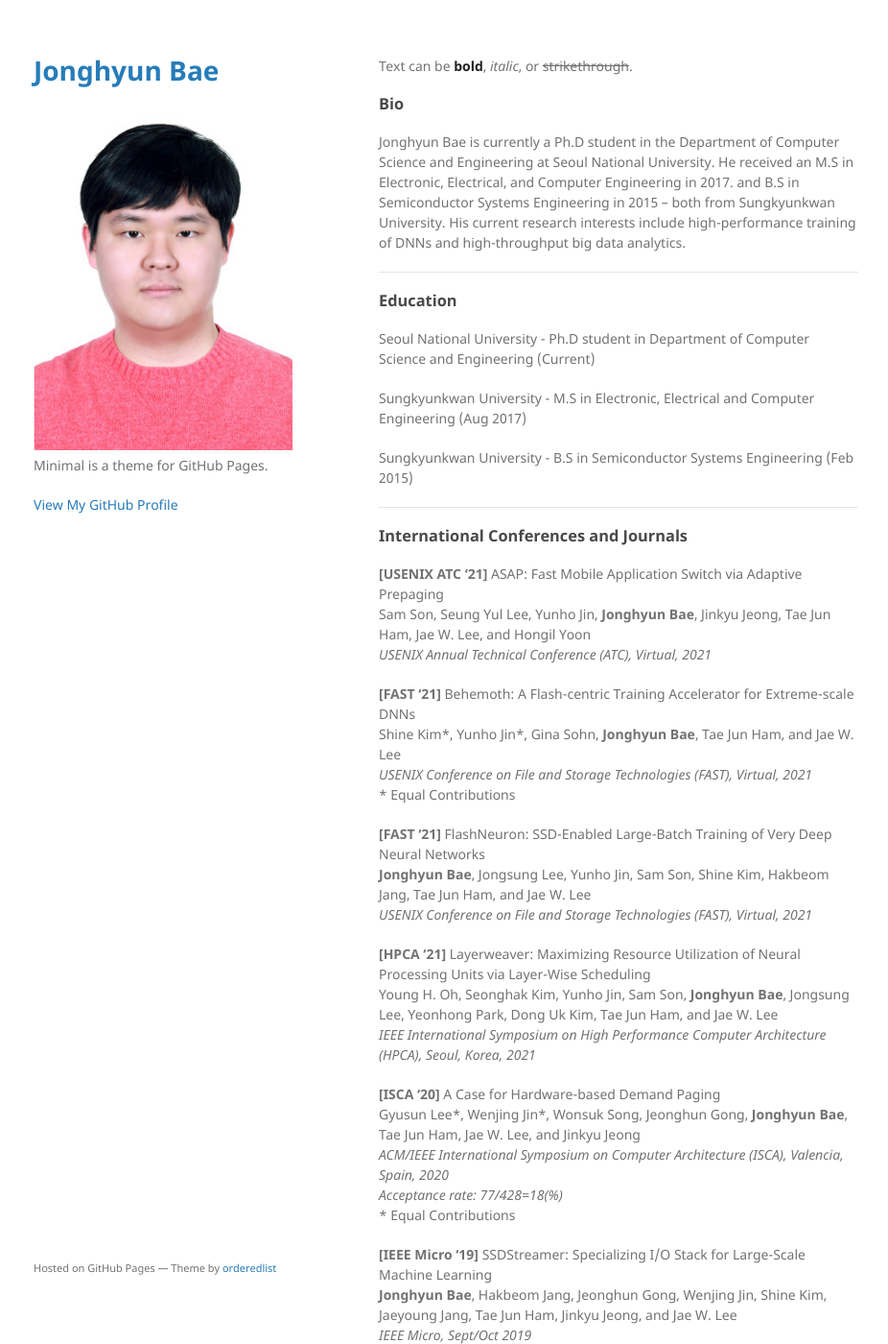
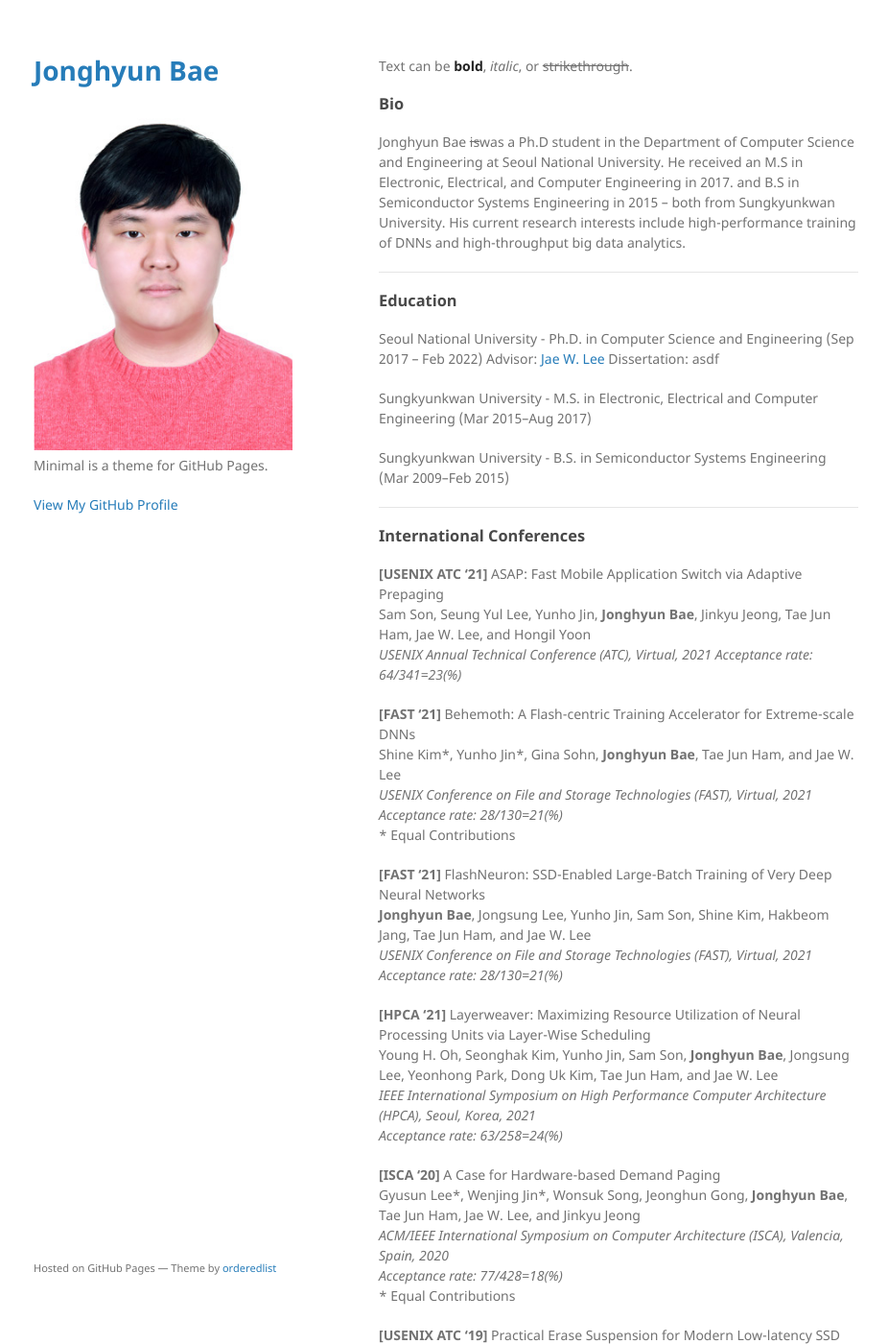
Before and after one commit to JonghyunBae/jonghyunbae.github.io, a Jekyll site: the page built from index.md, in a window 1280 px wide and 1400 px high. Shown: the whole window at 96% size, without its empty margins (175-1101 px from the left). Built offline with Jekyll 4.4.1, drawn with Linux system fonts in a browser that asks for light colours; some of the changed text lies outside the part shown.

Commit message:
update contents

```diff
--- a/index.md
+++ b/index.md
@@ -6,7 +6,7 @@ Text can be **bold**, _italic_, or ~~strikethrough~~.
 
 ### Bio
 
-Jonghyun Bae is currently a Ph.D student in the Department of Computer Science
+Jonghyun Bae ~~is~~was a Ph.D student in the Department of Computer Science
 and Engineering at Seoul National University. He received an M.S in Electronic,
 Electrical, and Computer Engineering in 2017. and B.S in Semiconductor Systems
 Engineering in 2015 -- both from Sungkyunkwan University. His current research
@@ -16,35 +16,45 @@ interests include high-performance training of DNNs and high-throughput big data
 
 ### Education
 
-<span style="font-weight:500">Seoul National University</span> - Ph.D student in Department of Computer Science and Engineering (Current)
+<span style="font-weight:500">Seoul National University</span> - Ph.D. in Computer Science and Engineering (Sep 2017 -- Feb 2022)
+Advisor: [Jae W. Lee](https://iamjaelee.github.io/www/)
+Dissertation: asdf
 
-<span style="font-weight:500">Sungkyunkwan University</span> - M.S in Electronic, Electrical and Computer Engineering (Aug 2017)
+<span style="font-weight:500">Sungkyunkwan University</span> - M.S. in Electronic, Electrical and Computer Engineering (Mar 2015--Aug 2017)
 
-<span style="font-weight:500">Sungkyunkwan University</span> - B.S in Semiconductor Systems Engineering (Feb 2015)
+<span style="font-weight:500">Sungkyunkwan University</span> - B.S. in Semiconductor Systems Engineering (Mar 2009--Feb 2015)
 
 ---
 
-### International Conferences and Journals
+### International Conferences
 <b>[USENIX ATC '21]</b>
 <span style="font-weight:500">ASAP: Fast Mobile Application Switch via Adaptive Prepaging</span><br>
 Sam Son, Seung Yul Lee, Yunho Jin, <b>Jonghyun Bae</b>, Jinkyu Jeong, Tae Jun Ham, Jae W. Lee, and Hongil Yoon<br>
 <i>USENIX Annual Technical Conference (ATC), Virtual, 2021</i>
+<i>Acceptance rate: 64/341=23(%) </i><br>
+
 
 <b>[FAST '21]</b>
 <span style="font-weight:500">Behemoth: A Flash-centric Training Accelerator for Extreme-scale DNNs</span><br>
 Shine Kim\*, Yunho Jin\*, Gina Sohn, <b>Jonghyun Bae</b>, Tae Jun Ham, and Jae W. Lee<br>
 <i>USENIX Conference on File and Storage Technologies (FAST), Virtual, 2021</i><br>
+<i>Acceptance rate: 28/130=21(%) </i><br>
 \* Equal Contributions<br>
+
 
 <b>[FAST '21]</b>
 <span style="font-weight:500">FlashNeuron: SSD-Enabled Large-Batch Training of Very Deep Neural Networks</span><br>
 <b>Jonghyun Bae</b>, Jongsung Lee, Yunho Jin, Sam Son, Shine Kim, Hakbeom Jang, Tae Jun Ham, and Jae W. Lee<br>
 <i>USENIX Conference on File and Storage Technologies (FAST), Virtual, 2021</i><br>
+<i>Acceptance rate: 28/130=21(%) </i><br>
+
 
 <b>[HPCA '21]</b>
 <span style="font-weight:500">Layerweaver: Maximizing Resource Utilization of Neural Processing Units via Layer-Wise Scheduling</span><br>
 Young H. Oh, Seonghak Kim, Yunho Jin, Sam Son, <b>Jonghyun Bae</b>, Jongsung Lee, Yeonhong Park, Dong Uk Kim, Tae Jun Ham, and Jae W. Lee<br>
 <i>IEEE International Symposium on High Performance Computer Architecture (HPCA), Seoul, Korea, 2021</i><br>
+<i>Acceptance rate: 63/258=24(%) </i><br>
+
 
 <b>[ISCA '20]</b>
 <span style="font-weight:500">A Case for Hardware-based Demand Paging</span><br>
@@ -53,22 +63,11 @@ Gyusun Lee\*, Wenjing Jin\*, Wonsuk Song, Jeonghun Gong, <b>Jonghyun Bae</b>, Ta
 <i>Acceptance rate: 77/428=18(%) </i><br>
 \* Equal Contributions<br>
 
-<b>[IEEE Micro '19]</b>
-<span style="font-weight:500">SSDStreamer: Specializing I/O Stack for Large-Scale Machine Learning</span><br>
-<b>Jonghyun Bae</b>, Hakbeom Jang, Jeonghun Gong, Wenjing Jin, Shine Kim, Jaeyoung Jang, Tae Jun Ham, Jinkyu Jeong, and Jae W. Lee <br>
-<i>IEEE Micro, Sept/Oct 2019</i>
-
 
 <b>[USENIX ATC '19]</b>
 <span style="font-weight:500">Practical Erase Suspension for Modern Low-latency SSD</span><br>
 Shine Kim, <b>Jonghyun Bae</b>, Hakbeom Jang, Wenjing Jin, Jeonghun Gong, Seungyeon Lee, Tae Jun Ham, and Jae W. Lee<br>
 <i>USENIX Annual Technical Conference (ATC), Renton, WA, 2019</i>
-
-
-<b>[IEICE TIS '19]</b>
-<span style="font-weight:500">Eager Memory Managerment for In-Memory Data Analytics</span><br>
-Hakbeom Jang, <b>Jonghyun Bae</b>, Tae Jun Ham, and Jae W. Lee<br>
-<i>IEICE Transactions on Information and Systems, 2018</i>
 
 
 <b>[BigData '17]</b>
@@ -84,8 +83,22 @@ ChungHa Sung, <u>JongHyun Bae</u>, SangGi Hong, TaeJoon Song, Jae W. Lee, and Ju
 <i>The R User Conference, Los Angeles, CA, July 2014</i>
 
 
+
+### International Journals
+<b>[IEEE Micro '19]</b>
+<span style="font-weight:500">SSDStreamer: Specializing I/O Stack for Large-Scale Machine Learning</span><br>
+<b>Jonghyun Bae</b>, Hakbeom Jang, Jeonghun Gong, Wenjing Jin, Shine Kim, Jaeyoung Jang, Tae Jun Ham, Jinkyu Jeong, and Jae W. Lee <br>
+<i>IEEE Micro, Sept/Oct 2019</i>
+
+
+<b>[IEICE TIS '19]</b>
+<span style="font-weight:500">Eager Memory Managerment for In-Memory Data Analytics</span><br>
+Hakbeom Jang, <b>Jonghyun Bae</b>, Tae Jun Ham, and Jae W. Lee<br>
+<i>IEICE Transactions on Information and Systems, 2018</i>
+
+
+
 ### International Workshops
-
 <b>[Spark Summit East '16]</b>
 <span style="font-weight:500">ggplot2.SparkR: Rebooting ggplot2 for Scalable Big Data Visualization</span><br>
 <b>Jonghyun Bae</b>, Sangoh Jeong, Wenjing Jin, and Jae W. Lee<br>
```
